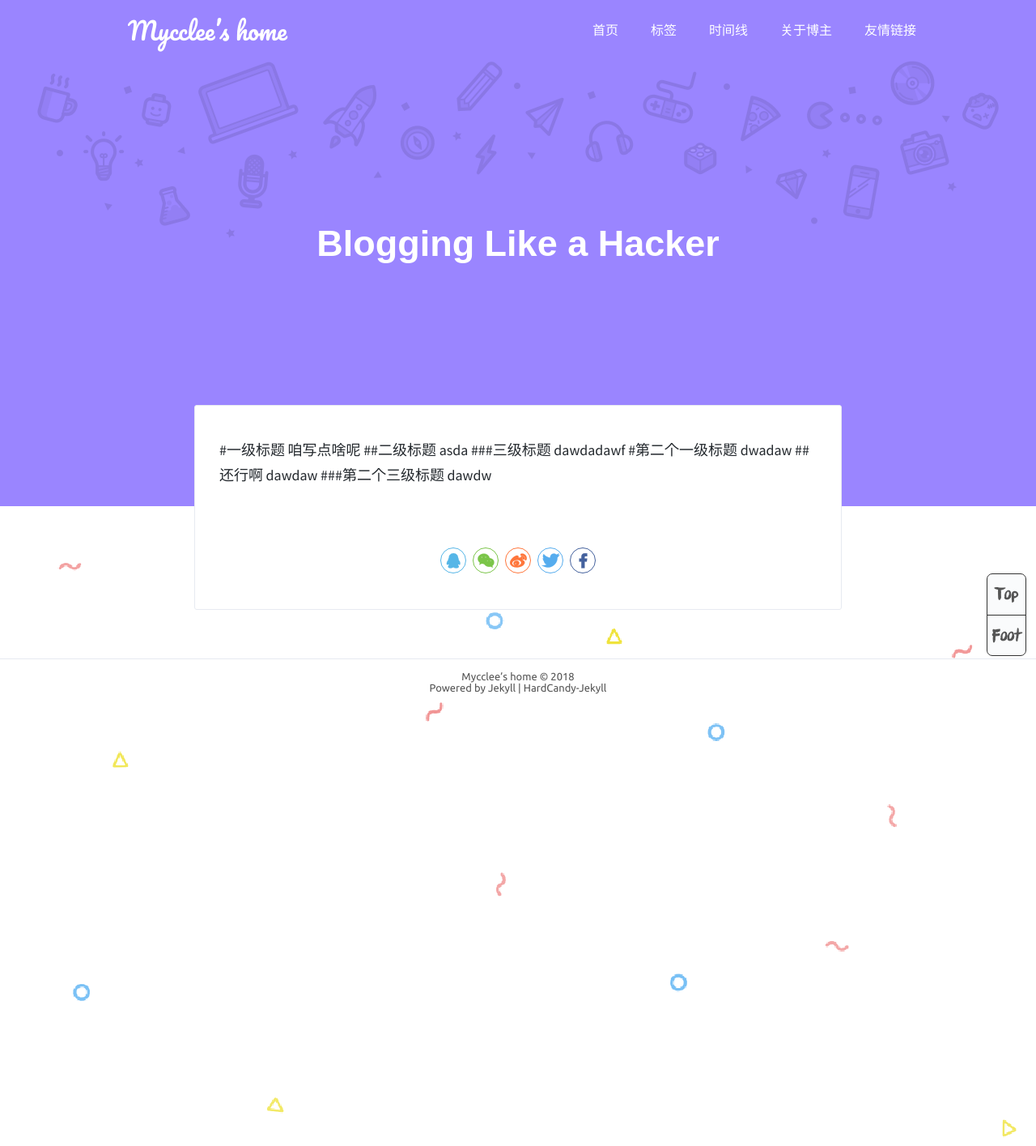
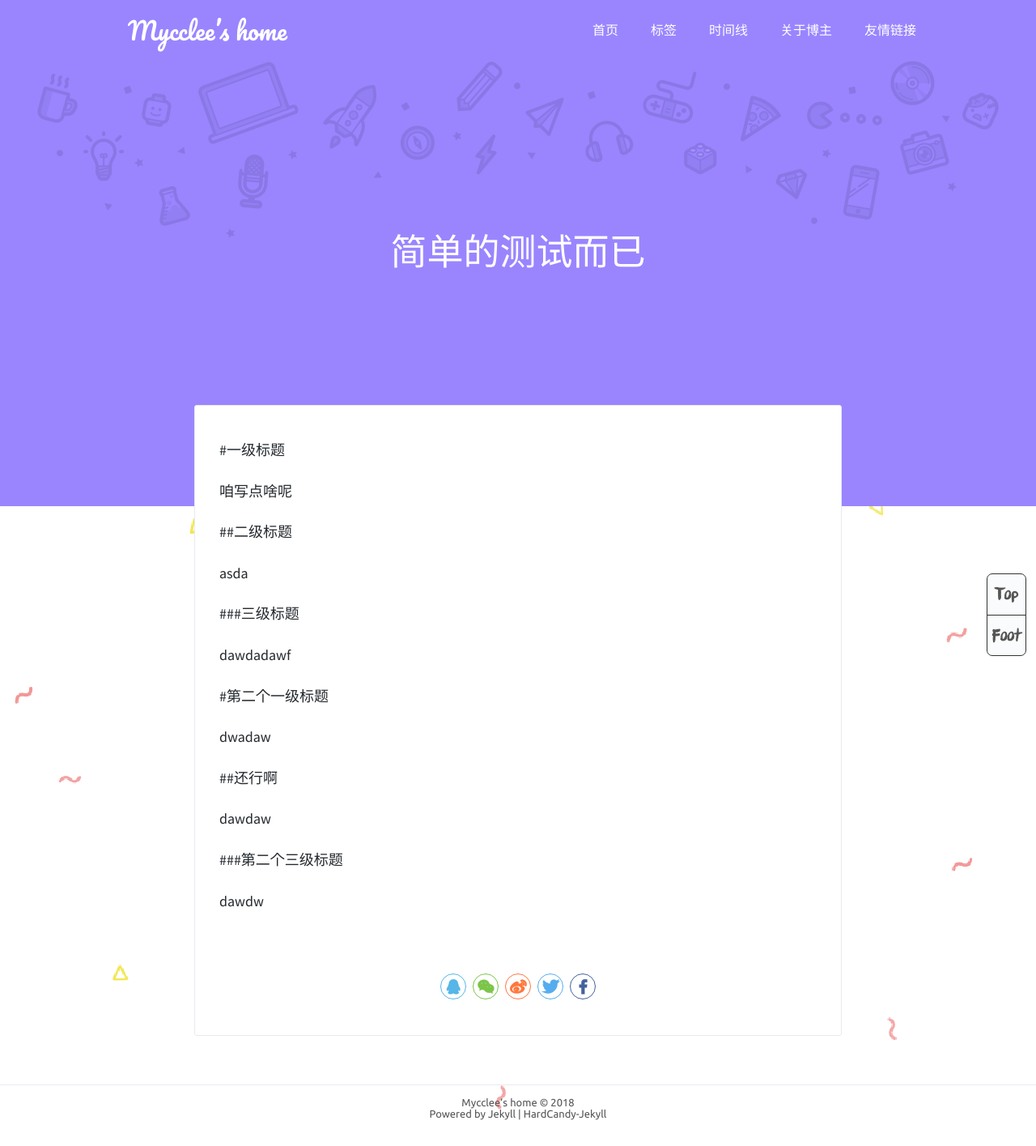
Before and after one commit to authorLi/authorLi.github.io, a Jekyll site: the page built from _posts/2018-11-3-mynewblog.md, in a window 1280 px wide. Shown: the whole page at 81% size. Built offline with Jekyll 4.4.1, drawn with Linux system fonts in a browser that asks for light colours; comment, search, counter and statistics services are not loaded.

Commit message:
Update 2018-11-3-mynewblog.md

```diff
--- a/_posts/2018-11-3-mynewblog.md
+++ b/_posts/2018-11-3-mynewblog.md
@@ -1,16 +1,27 @@
 ---
 layout: post
-title: Blogging Like a Hacker
+title: 简单的测试而已
 ---
 #一级标题
+
 咱写点啥呢
+
 ##二级标题
+
 asda
+
 ###三级标题
+
 dawdadawf
+
 #第二个一级标题
+
 dwadaw
+
 ##还行啊
+
 dawdaw
+
 ###第二个三级标题
+
 dawdw
```
